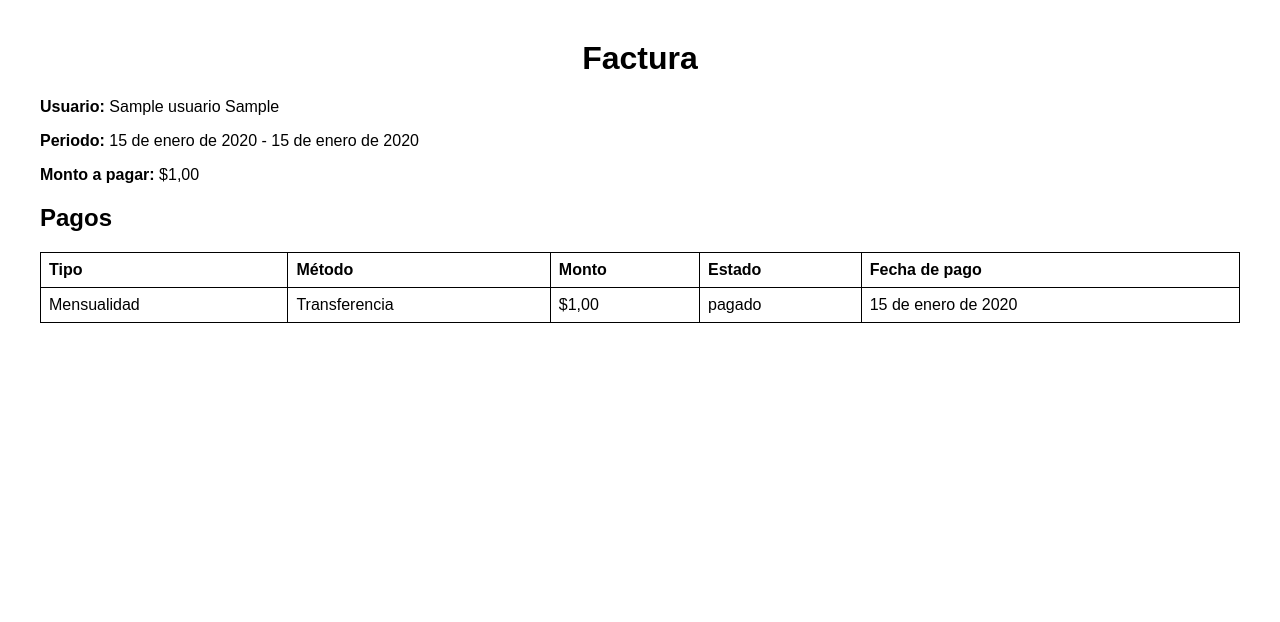
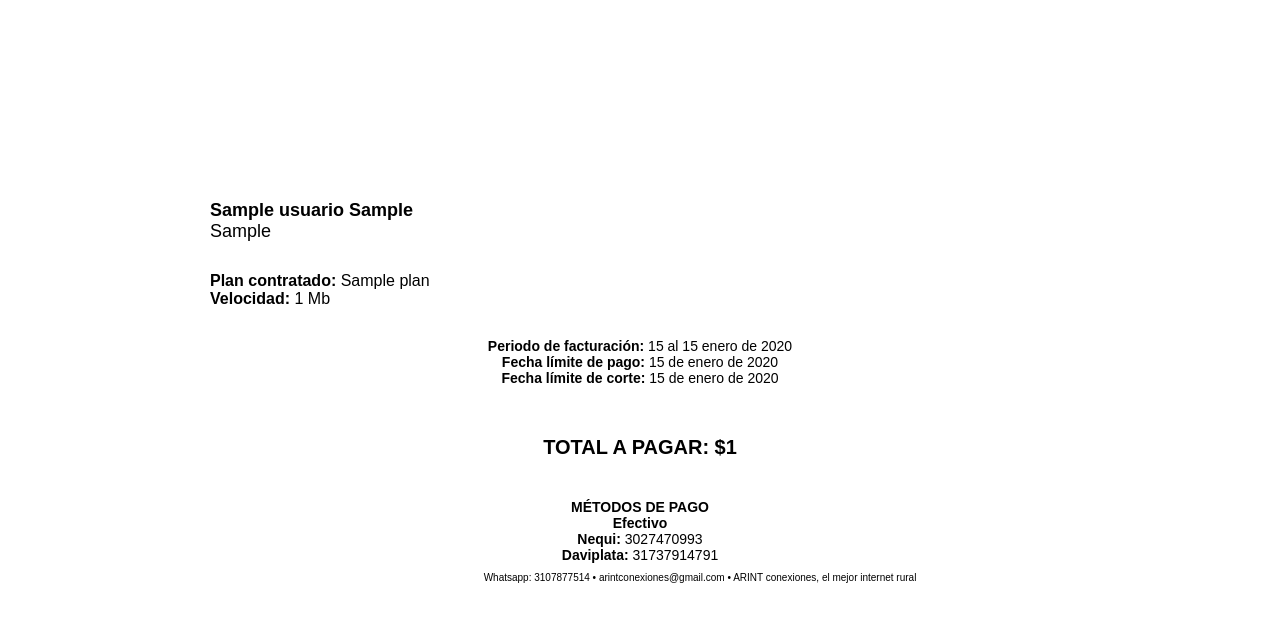
Before and after one commit to gminos/administrador-ISP, a Django app: template templates/facturas/factura_pdf.html in a window 1280 px wide; the page is wider, and only the part inside the window is pictured. Shown: the top 622 px of that part. Run offline with Django 5.2, Linux system fonts and the light colour scheme; the template is opened without the code that fills it: values that come from a table or form of the project are taken from there, others are empty; tables that the repository leaves empty hold one stand-in row (values such as "Sample post").

Commit message:
Se hacen mejororias con la generacion de factura con pdf
- se corrige la visualizacion para el plan contratado
- se corrige la visualizacion para la velocidad del plan contratado
- se ajustan la fecha para mejor legibilidad

```diff
--- a/templates/facturas/factura_pdf.html
+++ b/templates/facturas/factura_pdf.html
@@ -3,64 +3,108 @@
 <head>
     <meta charset="UTF-8">
     <style>
-        body {
-            font-family: sans-serif;
-            margin: 40px;
+        @page {
+            size: A4;
+            margin: 0;
         }
 
-        h1 {
+        body {
+            margin: 0;
+            padding: 0;
+            font-family: Arial, sans-serif;
+            color: #000;
+            position: relative;
+        }
+
+        .contenedor {
+            padding: 80px 60px 40px 60px;
+        }
+
+        h1, h2, h3, p {
+            margin: 0;
+        }
+
+        .datos-usuario {
+            margin-top: 120px;
+            margin-left: 150px;
+            font-size: 18px;
+        }
+
+        .plan {
+            margin-top: 30px;
+            margin-left: 150px;
+            font-size: 16px;
+        }
+
+        .fechas {
+            margin-top: 30px;
+            font-size: 14px;
             text-align: center;
         }
 
-        table {
-            width: 100%;
-            border-collapse: collapse;
-            margin-top: 20px;
+        .total {
+            margin-top: 50px;
+            text-align: center;
+            font-size: 20px;
+            font-weight: bold;
         }
 
-        th, td {
-            border: 1px solid #000;
-            padding: 8px;
-            text-align: left;
+        .metodos {
+            margin-top: 40px;
+            font-size: 14px;
+            text-align: center;
         }
 
-        .total {
-            font-weight: bold;
+        .logo {
+            position: absolute;
+            top: 40px;
+            left: 60px;
+            width: 120px;
         }
+
+        .info-empresa {
+            position: absolute;
+            bottom: 20px;
+            font-size: 10px;
+            text-align: center;
+            width: 100%;
+        }
+
     </style>
 </head>
 <body>
-<h1>Factura</h1>
-<p><strong>Usuario:</strong> {{ factura.usuario.nombre }} {{ factura.usuario.apellido }}</p>
-<p><strong>Periodo:</strong> {{ factura.periodo_inicio }} - {{ factura.periodo_final }}</p>
-<p><strong>Monto a pagar:</strong> ${{ factura.monto_a_pagar }}</p>
+<div class="contenedor">
 
-<h2>Pagos</h2>
-<table>
-    <thead>
-    <tr>
-        <th>Tipo</th>
-        <th>Método</th>
-        <th>Monto</th>
-        <th>Estado</th>
-        <th>Fecha de pago</th>
-    </tr>
-    </thead>
-    <tbody>
-    {% for pago in factura.pagos.all %}
-        <tr>
-            <td>{{ pago.get_tipo_pago_display }}</td>
-            <td>{{ pago.get_metodo_pago_display }}</td>
-            <td>${{ pago.monto_pagado }}</td>
-            <td>{{ pago.estado }}</td>
-            <td>{{ pago.fecha_pago|default:"-" }}</td>
-        </tr>
-    {% empty %}
-        <tr>
-            <td colspan="5">Sin pagos registrados.</td>
-        </tr>
-    {% endfor %}
-    </tbody>
-</table>
+    <div class="datos-usuario">
+        <strong>{{ factura.usuario.nombre }} {{ factura.usuario.apellido }}</strong><br>
+        {{ factura.usuario.vereda }}
+    </div>
+
+    <div class="plan">
+        <p><strong>Plan contratado:</strong> {{ factura.usuario.informacion_plan.nombre }}</p>
+        <p><strong>Velocidad:</strong> {{ factura.usuario.informacion_plan.cantidad_megas }} Mb</p>
+    </div>
+
+    <div class="fechas">
+        <p><strong>Periodo de facturación:</strong> {{ factura.periodo_inicio|date:"j" }} al {{ factura.periodo_final|date:"j F \\d\\e Y" }}</p>
+        <p><strong>Fecha límite de pago:</strong> {{ factura.periodo_final }}</p>
+        <p><strong>Fecha límite de corte:</strong> {{ factura.fecha_reconexion }}</p>
+    </div>
+
+    <div class="total">
+        TOTAL A PAGAR: ${{ factura.monto_a_pagar|floatformat:0 }}
+    </div>
+
+    <div class="metodos">
+        <p><strong>MÉTODOS DE PAGO</strong></p>
+        <p><b>Efectivo</b></p>
+        <p><b>Nequi:</b> 3027470993</p>
+        <p><b>Daviplata:</b> 31737914791</p>
+    </div>
+
+    <div class="info-empresa">
+        Whatsapp: 3107877514 • arintconexiones@gmail.com • ARINT conexiones, el mejor internet rural
+    </div>
+</div>
 </body>
 </html>
--- a/usuarios/models.py
+++ b/usuarios/models.py
@@ -11,6 +11,10 @@ class Usuario(models.Model):
     def __str__(self):
         return f"{self.nombre} {self.apellido}"
 
+    @property
+    def informacion_plan(self):
+        return self.instalacion.filter(servicio_activo=True).first().plan
+
     class Meta:
         verbose_name = "cliente"
         verbose_name_plural = "Agrega o modifica clientes"
```
Also changed, not shown: facturacion/admin.py (+23 -6 lines).
